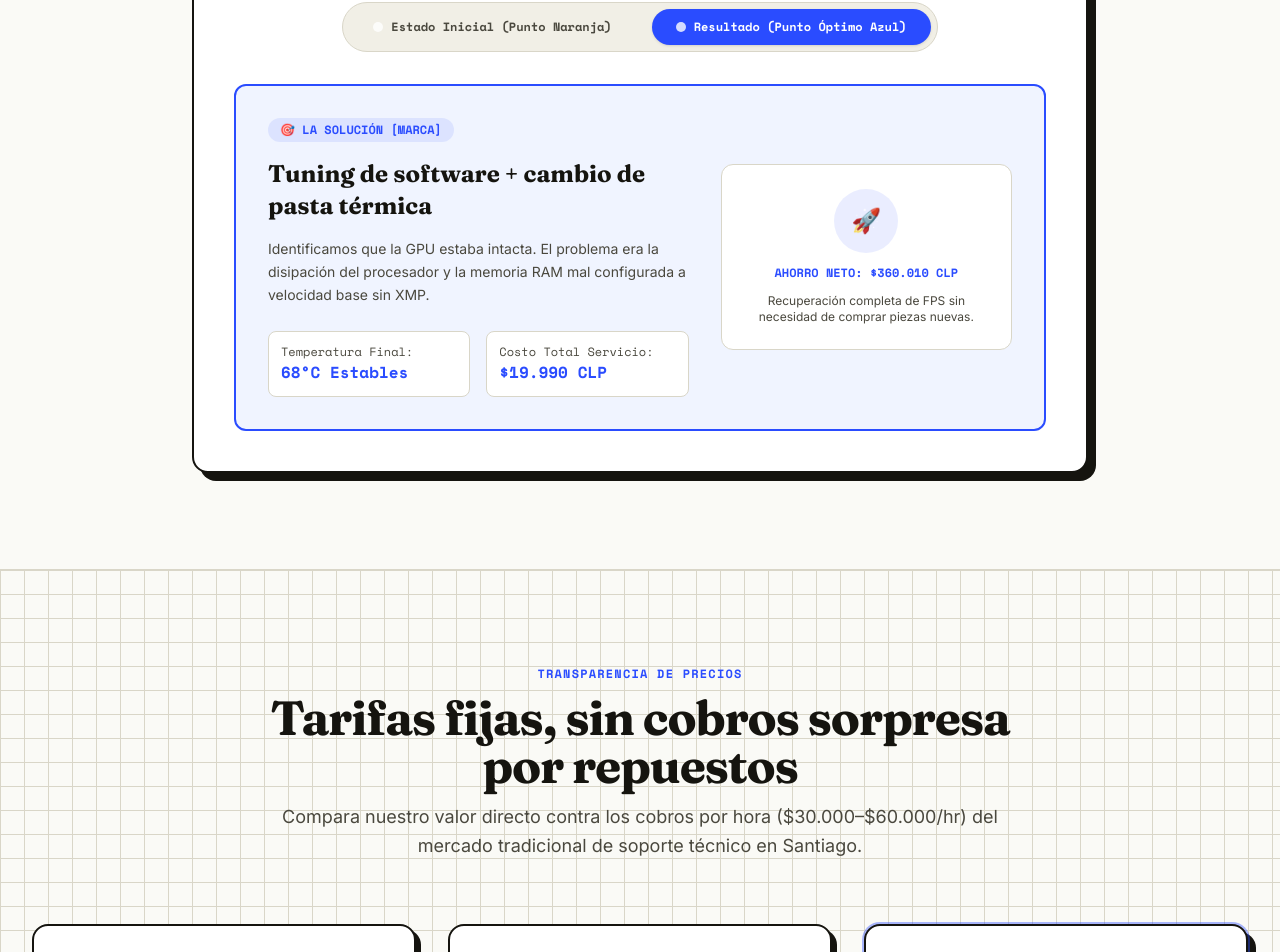
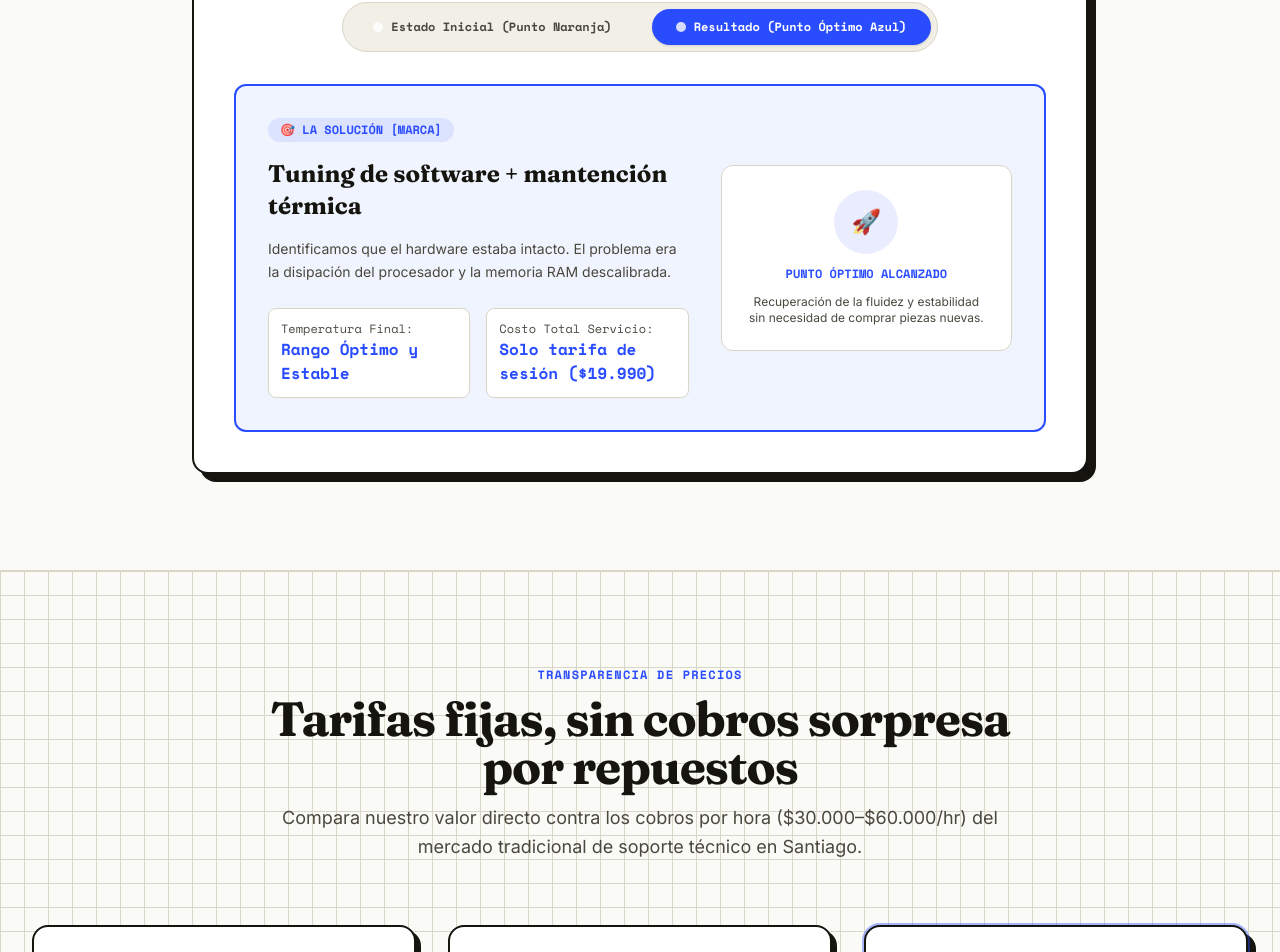
Before and after one commit to s1ns1kosiss/Pyme, a Next.js app: page / in a window 1280 px wide. Shown: the part 3293-4245 px from the top of the page. Built offline with nearby package versions, Linux system fonts and the light colour scheme.

Commit message:
fix(casestudy): replace hard metrics with qualitative language

```diff
--- a/components/CaseStudy.tsx
+++ b/components/CaseStudy.tsx
@@ -60,19 +60,19 @@ export default function CaseStudy() {
                   ⚠️ El Problema Inicial
                 </div>
                 <h3 className="font-serif font-bold text-2xl text-[var(--ink)]">
-                  Caídas drásticas de FPS y apagado por temperatura
+                  Caídas drásticas de rendimiento y sobrecalentamiento
                 </h3>
                 <p className="font-sans text-sm text-[var(--ink-soft)] leading-relaxed">
-                  El cliente sufría caídas de 144 FPS a 35 FPS en partidas competitivas. Un servicio técnico tradicional le recomendó reemplazar la tarjeta de video por $380.000 CLP.
+                  El equipo sufría congelamientos periódicos y caídas severas de fluidez en momentos de alta carga. Un servicio técnico tradicional sugirió cambiar componentes principales por un alto costo.
                 </p>
                 <div className="grid grid-cols-2 gap-4 font-mono text-xs pt-2">
                   <div className="p-3 rounded-lg bg-white border border-[var(--line)]">
                     <span className="block text-[var(--ink-soft)]">Temperatura CPU:</span>
-                    <span className="font-bold text-[var(--orange)] text-base">94°C (Thermal Throttling)</span>
+                    <span className="font-bold text-[var(--orange)] text-base">Crítica (Thermal Throttling)</span>
                   </div>
                   <div className="p-3 rounded-lg bg-white border border-[var(--line)]">
-                    <span className="block text-[var(--ink-soft)]">Presupuesto Sugerido Taller:</span>
-                    <span className="font-bold text-[var(--ink)] text-base">$380.000 CLP</span>
+                    <span className="block text-[var(--ink-soft)]">Diagnóstico Taller Común:</span>
+                    <span className="font-bold text-[var(--ink)] text-base">Reemplazo de pieza costosa</span>
                   </div>
                 </div>
               </div>
@@ -85,7 +85,7 @@ export default function CaseStudy() {
                   Zona Sobreinvertida
                 </span>
                 <p className="font-sans text-xs text-[var(--ink-soft)]">
-                  Gasto innecesario sugerido sin atacar la causa térmica del problema.
+                  Gasto innecesario sugerido sin atacar la causa real del problema de software y temperatura.
                 </p>
               </div>
             </div>
@@ -96,19 +96,19 @@ export default function CaseStudy() {
                   🎯 La Solución [MARCA]
                 </div>
                 <h3 className="font-serif font-bold text-2xl text-[var(--ink)]">
-                  Tuning de software + cambio de pasta térmica
+                  Tuning de software + mantención térmica
                 </h3>
                 <p className="font-sans text-sm text-[var(--ink-soft)] leading-relaxed">
-                  Identificamos que la GPU estaba intacta. El problema era la disipación del procesador y la memoria RAM mal configurada a velocidad base sin XMP.
+                  Identificamos que el hardware estaba intacto. El problema era la disipación del procesador y la memoria RAM descalibrada.
                 </p>
                 <div className="grid grid-cols-2 gap-4 font-mono text-xs pt-2">
                   <div className="p-3 rounded-lg bg-white border border-[var(--line)]">
                     <span className="block text-[var(--ink-soft)]">Temperatura Final:</span>
-                    <span className="font-bold text-[var(--blue)] text-base">68°C Estables</span>
+                    <span className="font-bold text-[var(--blue)] text-base">Rango Óptimo y Estable</span>
                   </div>
                   <div className="p-3 rounded-lg bg-white border border-[var(--line)]">
                     <span className="block text-[var(--ink-soft)]">Costo Total Servicio:</span>
-                    <span className="font-bold text-[var(--blue)] text-base">{brand.pricing.remoteSession.formattedPrice} CLP</span>
+                    <span className="font-bold text-[var(--blue)] text-base">Solo tarifa de sesión ({brand.pricing.remoteSession.formattedPrice})</span>
                   </div>
                 </div>
               </div>
@@ -118,10 +118,10 @@ export default function CaseStudy() {
                   🚀
                 </div>
                 <span className="font-mono text-xs font-bold text-[var(--blue)] uppercase">
-                  Ahorro Neto: $360.010 CLP
+                  Punto Óptimo Alcanzado
                 </span>
                 <p className="font-sans text-xs text-[var(--ink-soft)]">
-                  Recuperación completa de FPS sin necesidad de comprar piezas nuevas.
+                  Recuperación de la fluidez y estabilidad sin necesidad de comprar piezas nuevas.
                 </p>
               </div>
             </div>
```
